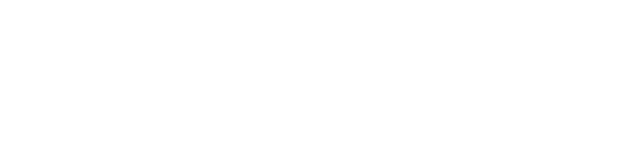
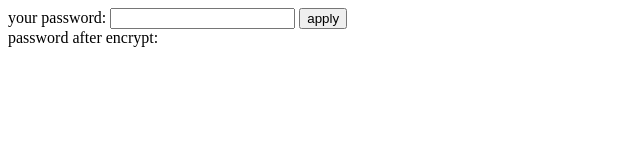
Before and after one commit to bahyqn/school_network_login, a plain HTML site: page index.html in a window 1280 px wide. Shown: the whole page, without its empty margins (0-640 px from the left). Drawn offline with Linux system fonts and the light colour scheme.

Commit message:
update index page

```diff
--- a/index.html
+++ b/index.html
@@ -5,6 +5,14 @@
     <title>Title</title>
 </head>
 <body>
+
+<form>
+    your password:
+    <input type="text" id="password">
+    <input type="button" onclick="ee()" value="apply"><br>
+    password after encrypt:
+    <div id="pwd"></div>
+</form>
 
 <script>
     function xproc1(str) {
@@ -40,11 +48,10 @@
     }
 
     function ee() {
-        var password = '';
-        console.log(xproc1(password));
+        let pwd = document.getElementById("pwd");
+        pwd.innerHTML = xproc1(document.getElementById("password").value);
     }
 
-    ee();
 </script>
 </body>
 </html>
```
Also changed, not shown: 1 other file.
